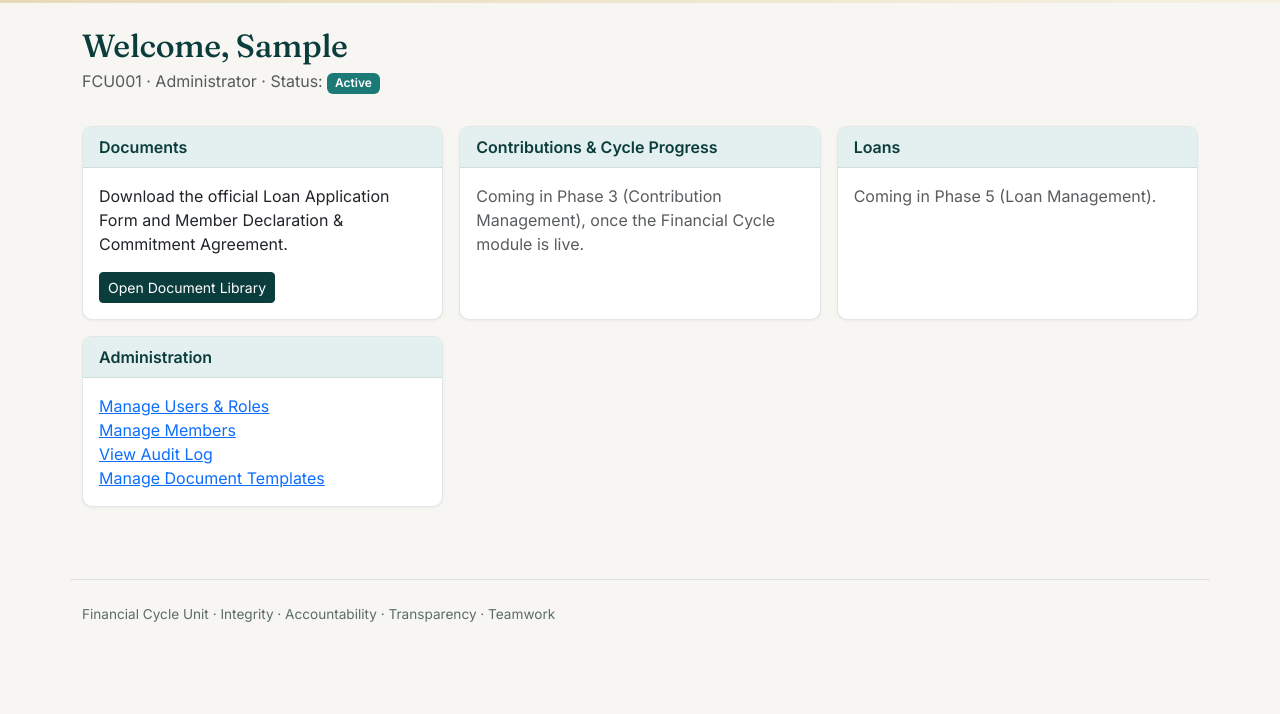
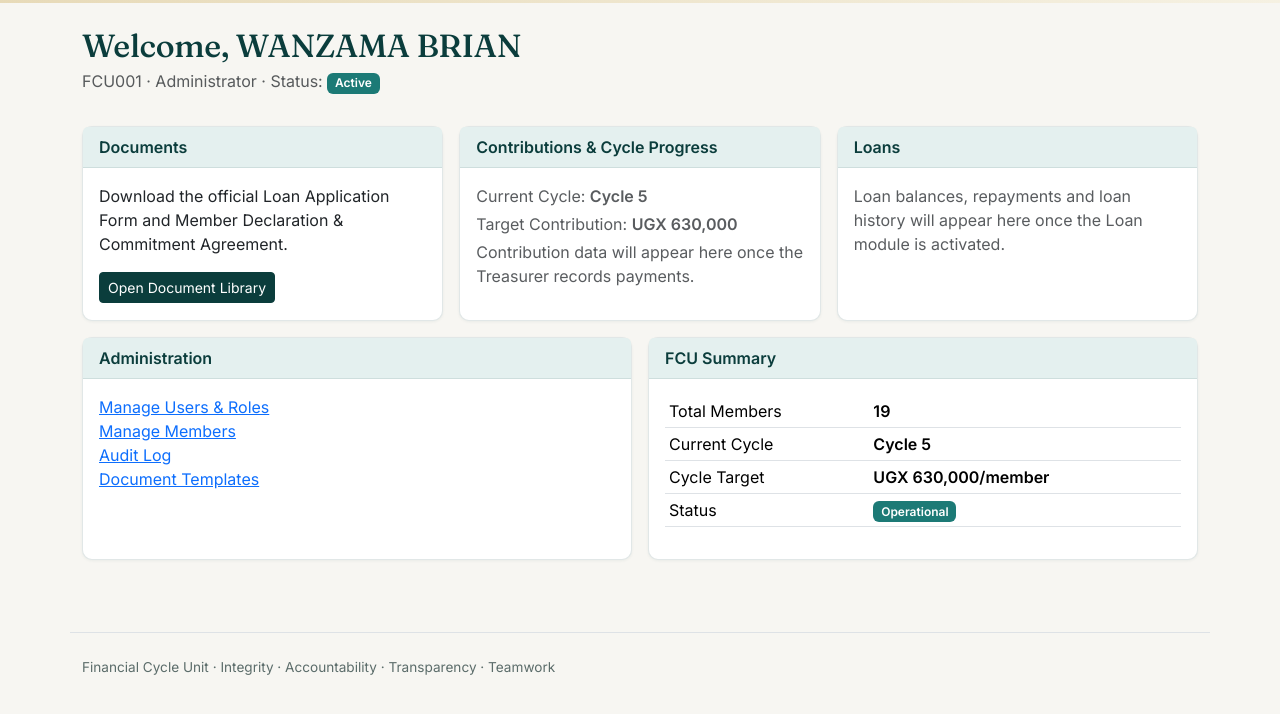
Before and after one commit to Brianwanzama/FCU-MIS, a Django app: page /dashboard/ in a window 1280 px wide. Shown: the part 56-770 px from the top of the page. Run offline with Django 5.2, Linux system fonts and the light colour scheme; a user stored in the database is signed in; data comes from the database, SQL or seed files in the repository; tables that the repository leaves empty hold one stand-in row (values such as "Sample post"); some libraries are stand-ins or nearby versions.

```diff
--- a/apps/accounts/models.py
+++ b/apps/accounts/models.py
@@ -4,10 +4,19 @@ from django.db import models
 
 class User(AbstractUser):
     """
-    Custom auth user (AUTH_USER_MODEL). Every User corresponds to exactly one
-    Member (closed-membership system, FR-2) and carries the RBAC role (FR-3).
-    `username` is set to the member_code at activation time, so members can log
-    in with the same ID that identifies them everywhere else in the system.
+    Custom authentication user (AUTH_USER_MODEL).
+
+    Every User corresponds to exactly one FCU Member and carries a role
+    for Role-Based Access Control (RBAC).
+
+    Login:
+        - Members authenticate using their email address.
+        - The Member Code (e.g. FCU001) remains the permanent financial
+          identifier used throughout the system for contributions, loans,
+          statements and reporting.
+
+    A technical superuser created during deployment may exist without an
+    associated Member record.
     """
 
     class Role(models.TextChoices):
@@ -19,22 +28,43 @@ class User(AbstractUser):
 
     member = models.OneToOneField(
         "members.Member",
-        on_delete=models.PROTECT,  # never allow a Member to be deleted out from under an active login
+        on_delete=models.PROTECT,
         related_name="user_account",
         null=True,
         blank=True,
         help_text=(
-            "Null only for a technical break-glass superuser created via createsuperuser "
-            "(e.g. initial deployment bootstrapping). Every real member-facing account "
-            "(Member/Treasurer/Chairperson/Secretary/Administrator) must have one."
+            "Leave blank only for a technical superuser created during "
+            "initial deployment. Every real FCU member account must be "
+            "linked to exactly one Member record."
         ),
     )
-    role = models.CharField(max_length=20, choices=Role.choices, default=Role.MEMBER)
+
+    role = models.CharField(
+        max_length=20,
+        choices=Role.choices,
+        default=Role.MEMBER,
+    )
 
     def __str__(self):
-        return f"{self.member.member_code} ({self.get_role_display()})"
+        """
+        Safe string representation.
 
-    # --- convenience checks used throughout templates/views for RBAC (FR-3) ---
+        Handles deployment superusers that are intentionally created
+        without a linked Member record.
+        """
+        if self.member:
+            return (
+                f"{self.member.member_code} - "
+                f"{self.member.full_name} "
+                f"({self.get_role_display()})"
+            )
+
+        return f"{self.username} ({self.get_role_display()})"
+
+    # ------------------------------------------------------------------
+    # Role convenience properties
+    # ------------------------------------------------------------------
+
     @property
     def is_administrator(self):
         return self.role == self.Role.ADMINISTRATOR
@@ -57,10 +87,19 @@ class User(AbstractUser):
 
     @property
     def has_financial_write_access(self):
-        """Treasurer + Administrator can record contributions/loans/repayments/expenses (FR-13/FR-14)."""
-        return self.role in (self.Role.TREASURER, self.Role.ADMINISTRATOR)
+        """
+        Treasurer and Administrator can record contributions,
+        loans, repayments and expenses.
+        """
+        return self.role in (
+            self.Role.TREASURER,
+            self.Role.ADMINISTRATOR,
+        )
 
     @property
     def has_reports_access(self):
-        """Everyone except a plain Member can view the cross-member reports (FR-13/FR-14/brief)."""
+        """
+        Treasurer, Administrator, Secretary and Chairperson
+        can access organisation-wide reports.
+        """
         return self.role != self.Role.MEMBER
--- a/templates/core/dashboard.html
+++ b/templates/core/dashboard.html
@@ -1,10 +1,22 @@
 {% extends "base.html" %}
+
 {% block title %}Dashboard{% endblock %}
+
 {% block content %}
-<h2 class="fcu-display mb-1">Welcome, {{ user.first_name|default:user.member.full_name }}</h2>
+
+{% if user.member %}
+    <h2 class="fcu-display mb-1">
+        Welcome, {{ user.member.full_name }}
+    </h2>
+
     <p class="text-muted">
-  {{ user.member.member_code }} &middot; {{ user.get_role_display }} &middot;
+        {{ user.member.member_code }}
+        &middot;
+        {{ user.get_role_display }}
+        &middot;
+
         Status:
+
         {% if user.member.status == "ACTIVE" %}
             <span class="badge badge-status-active">Active</span>
         {% else %}
@@ -12,13 +24,34 @@
         {% endif %}
     </p>
 
+{% else %}
+
+    <h2 class="fcu-display mb-1">
+        Welcome, {{ user.username }}
+    </h2>
+
+    <p class="text-muted">
+        System Administrator
+    </p>
+
+{% endif %}
+
 <div class="row g-3 mt-2">
+
     <div class="col-md-4">
         <div class="card fcu-card h-100">
             <div class="card-header">Documents</div>
             <div class="card-body">
-        <p>Download the official Loan Application Form and Member Declaration &amp; Commitment Agreement.</p>
-        <a href="{% url 'documents:library' %}" class="btn btn-fcu-primary btn-sm">Open Document Library</a>
+                <p>
+                    Download the official Loan Application Form and
+                    Member Declaration &amp; Commitment Agreement.
+                </p>
+
+                <a href="{% url 'documents:library' %}"
+                   class="btn btn-fcu-primary btn-sm">
+                    Open Document Library
+                </a>
+
             </div>
         </div>
     </div>
@@ -26,8 +59,24 @@
     <div class="col-md-4">
         <div class="card fcu-card h-100">
             <div class="card-header">Contributions &amp; Cycle Progress</div>
+
             <div class="card-body">
-        <p class="text-muted mb-0">Coming in Phase 3 (Contribution Management), once the Financial Cycle module is live.</p>
+
+                <p class="text-muted mb-1">
+                    Current Cycle:
+                    <strong>Cycle 5</strong>
+                </p>
+
+                <p class="text-muted mb-1">
+                    Target Contribution:
+                    <strong>UGX 630,000</strong>
+                </p>
+
+                <p class="text-muted">
+                    Contribution data will appear here once the Treasurer
+                    records payments.
+                </p>
+
             </div>
         </div>
     </div>
@@ -35,26 +84,106 @@
     <div class="col-md-4">
         <div class="card fcu-card h-100">
             <div class="card-header">Loans</div>
+
             <div class="card-body">
-        <p class="text-muted mb-0">Coming in Phase 5 (Loan Management).</p>
+
+                <p class="text-muted">
+                    Loan balances, repayments and loan history will appear
+                    here once the Loan module is activated.
+                </p>
+
             </div>
         </div>
     </div>
 
     {% if user.is_administrator %}
-  <div class="col-md-4">
+
+    <div class="col-md-6">
+
         <div class="card fcu-card h-100">
-      <div class="card-header">Administration</div>
+
+            <div class="card-header">
+                Administration
+            </div>
+
             <div class="card-body">
-        <ul class="list-unstyled mb-0">
-          <li><a href="{% url 'accounts:user_management' %}">Manage Users &amp; Roles</a></li>
-          <li><a href="{% url 'admin:members_member_changelist' %}">Manage Members</a></li>
-          <li><a href="{% url 'admin:auditlog_auditlog_changelist' %}">View Audit Log</a></li>
-          <li><a href="{% url 'admin:documents_documenttemplate_changelist' %}">Manage Document Templates</a></li>
+
+                <ul class="list-unstyled">
+
+                    <li>
+                        <a href="{% url 'accounts:user_management' %}">
+                            Manage Users &amp; Roles
+                        </a>
+                    </li>
+
+                    <li>
+                        <a href="{% url 'admin:members_member_changelist' %}">
+                            Manage Members
+                        </a>
+                    </li>
+
+                    <li>
+                        <a href="{% url 'admin:auditlog_auditlog_changelist' %}">
+                            Audit Log
+                        </a>
+                    </li>
+
+                    <li>
+                        <a href="{% url 'admin:documents_documenttemplate_changelist' %}">
+                            Document Templates
+                        </a>
+                    </li>
+
                 </ul>
+
             </div>
+
         </div>
+
     </div>
+
+    <div class="col-md-6">
+
+        <div class="card fcu-card h-100">
+
+            <div class="card-header">
+                FCU Summary
+            </div>
+
+            <div class="card-body">
+
+                <table class="table table-sm">
+
+                    <tr>
+                        <td>Total Members</td>
+                        <td><strong>19</strong></td>
+                    </tr>
+
+                    <tr>
+                        <td>Current Cycle</td>
+                        <td><strong>Cycle 5</strong></td>
+                    </tr>
+
+                    <tr>
+                        <td>Cycle Target</td>
+                        <td><strong>UGX 630,000/member</strong></td>
+                    </tr>
+
+                    <tr>
+                        <td>Status</td>
+                        <td><span class="badge badge-status-active">Operational</span></td>
+                    </tr>
+
+                </table>
+
+            </div>
+
+        </div>
+
+    </div>
+
     {% endif %}
+
 </div>
+
 {% endblock %}
```
Also changed, not shown: 1 other file. Lines whose indentation alone changed are shown as unchanged.
